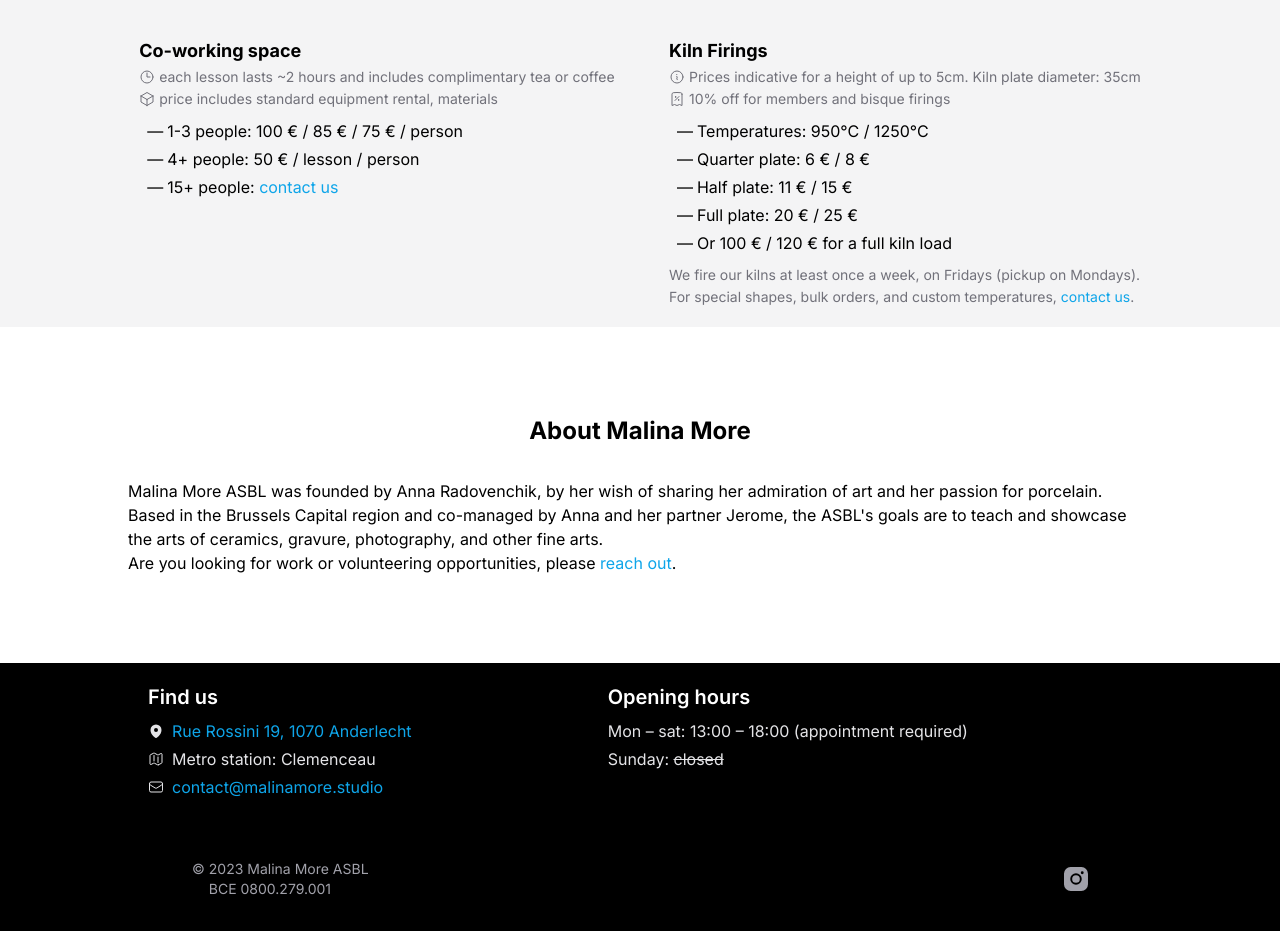
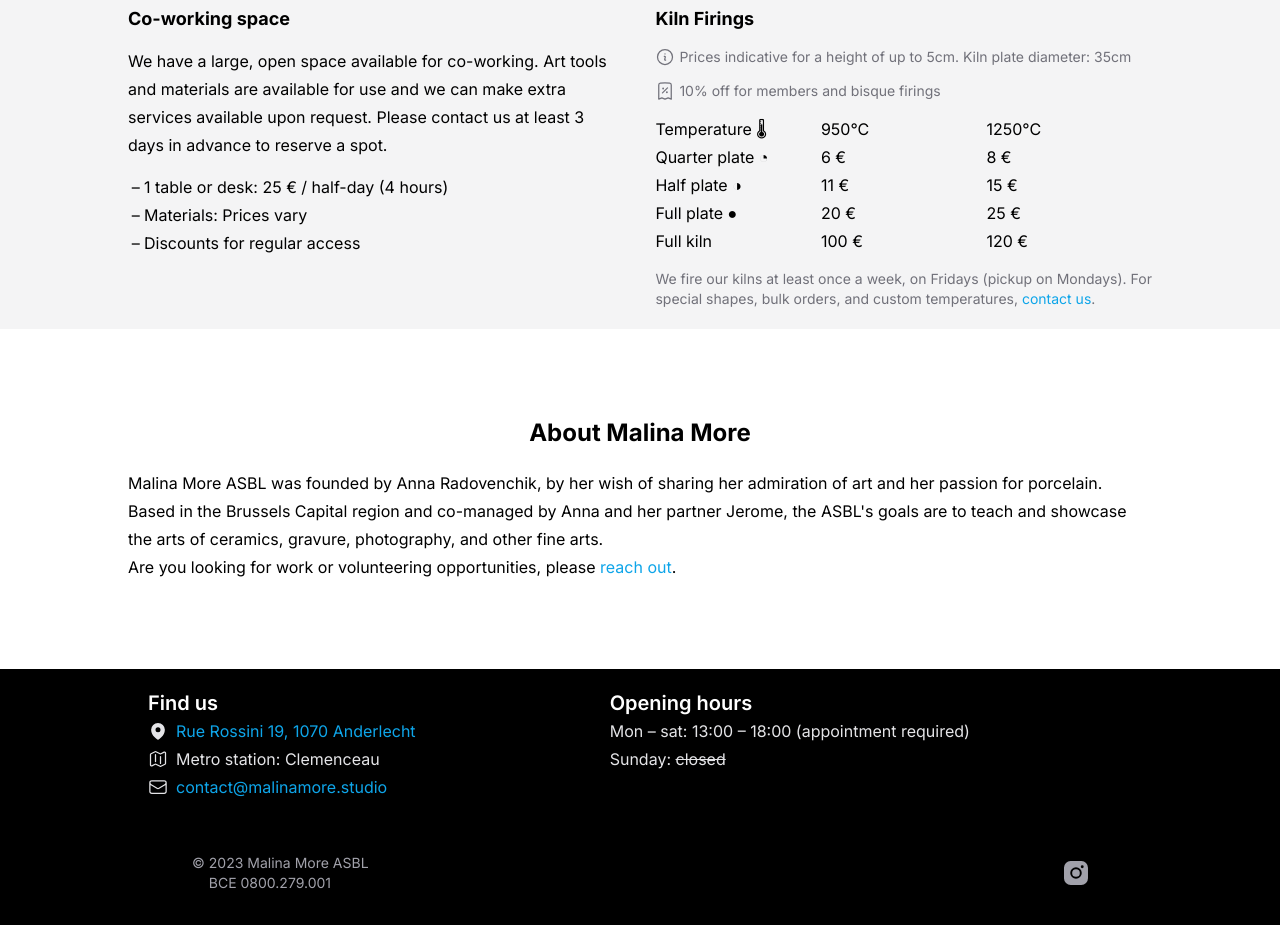
Before and after one commit to jleclanche/malinamore.studio, a Next.js app: page / in a window 1280 px wide. Shown: the part 1174-2105 px from the top of the page. Built offline with nearby package versions, Linux system fonts and the light colour scheme.

Commit message:
Content updates

```diff
--- a/app/page.tsx
+++ b/app/page.tsx
@@ -1,6 +1,5 @@
 import {
 	ClockIcon,
-	CubeIcon,
 	EnvelopeIcon,
 	InformationCircleIcon,
 	LanguageIcon,
@@ -21,12 +20,8 @@
 		<main
 			className={clsx(
 				"flex flex-col items-center overflow-x-hidden",
-				"gap-10",
+				"gap-10 leading-7",
 				"[&_a]:text-sky-500 [&_a:hover]:underline",
-				// add regular heading spacing
-				"[&>*>h1+*]:!mt-8",
-				"[&_ul]:pl-6 [&_ul]:py-2 [&_ul]:space-y-1 [&_ul.list-dash>li]:pl-1",
-				"[&_svg]:h-5 [&_svg]:w-5 md:[&_svg]:h-4 md:[&_svg]:w-4 [&_svg]:inline",
 			)}
 		>
 			<section className="max-w-5xl py-5">
@@ -96,14 +91,15 @@
 					<div>
 						<p className="font-bold text-lg">Group lessons</p>
 						<p className="text-sm text-zinc-500 flex md:items-center gap-x-1">
-							<ClockIcon /> Our weekly group lessons begin in June!
+							<ClockIcon className="w-5 h-5" /> Our weekly group lessons
+							begin in June!
 						</p>
 						<p className="text-sm text-zinc-500 flex items-center gap-x-1">
-							<EnvelopeIcon />
+							<EnvelopeIcon className="w-5 h-5" />
 							<EmailLink email={email}>Contact us</EmailLink> to reserve a
 							spot
 						</p>
-						<ul className="list-dash">
+						<ul className="list-dash pl-4">
 							<li>
 								Free-style ceramics (Weekly - good for beginners): 40 €
 							</li>
@@ -115,14 +111,15 @@
 					<div>
 						<p className="font-bold text-lg">On-demand classes</p>
 						<p className="text-sm text-zinc-500 flex md:items-center gap-x-1">
-							<ClockIcon />
+							<ClockIcon className="w-5 h-5" />
 							<EmailLink email={email}>Contact us</EmailLink> at least 5
 							days in advance
 						</p>
 						<p className="text-sm text-zinc-500 flex items-center gap-x-1">
-							<LanguageIcon /> Available in English or French
+							<LanguageIcon className="w-5 h-5" /> Available in English or
+							French
 						</p>
-						<ul className="list-dash">
+						<ul className="list-dash pl-4">
 							<li>1-3 people: 100 € / 85 € / 75 € / person</li>
 							<li>4+ people: 50 € / lesson / person</li>
 							<li>10+ people & birthdays: custom prices available</li>
@@ -135,7 +132,7 @@
 				id="what-we-do"
 				className="bg-zinc-100 w-full max-w-[100vw] child:max-w-5xl child:mx-auto py-5"
 			>
-				<h1 className="font-bold text-2xl text-center">
+				<h1 className="font-bold text-2xl text-center mb-5">
 					Other services available
 				</h1>
 
@@ -145,49 +142,63 @@
 						"child:space-y-1 md:child:space-y-0.5",
 					)}
 				>
-					<div>
+					<div className="flex flex-col gap-3">
 						<p className="font-bold text-lg">Co-working space</p>
-						<p className="text-sm text-zinc-500 flex md:items-center gap-x-1">
-							<ClockIcon /> each lesson lasts ~2 hours and includes
-							complimentary tea or coffee
+						<p>
+							We have a large, open space available for co-working. Art
+							tools and materials are available for use and we can make
+							extra services available upon request. Please contact us at
+							least 3 days in advance to reserve a spot.
 						</p>
-						<p className="text-sm text-zinc-500 flex items-center gap-x-1">
-							<CubeIcon /> price includes standard equipment rental,
-							materials
-						</p>
-						<ul className="list-dash">
-							<li>1-3 people: 100 € / 85 € / 75 € / person</li>
-							<li>4+ people: 50 € / lesson / person</li>
-							<li>
-								15+ people:{" "}
-								<EmailLink email={email}>contact us</EmailLink>
-							</li>
+						<ul className="list-dash pl-4">
+							<li>1 table or desk: 25 € / half-day (4 hours)</li>
+							<li>Materials: Prices vary</li>
+							<li>Discounts for regular access</li>
 						</ul>
 					</div>
 
-					<div>
+					<div className="flex flex-col gap-3">
 						<p className="font-bold text-lg">Kiln Firings</p>
-						<p className="text-sm text-zinc-500 flex items-center gap-x-1">
-							<InformationCircleIcon /> Prices indicative for a height of
-							up to 5cm. Kiln plate diameter: 35cm
+						<p className="text-sm text-zinc-500 flex gap-x-1">
+							<InformationCircleIcon className="w-5 h-5" /> Prices
+							indicative for a height of up to 5cm. Kiln plate diameter:
+							35cm
 						</p>
-						<p className="text-sm text-zinc-500 flex items-center gap-x-1">
-							<ReceiptPercentIcon /> 10% off for members and bisque
-							firings
+						<p className="text-sm text-zinc-500 flex gap-x-1">
+							<ReceiptPercentIcon className="w-5 h-5" /> 10% off for
+							members and bisque firings
 						</p>
-						<ul className="list-dash">
-							<li>Temperatures: 950°C / 1250°C</li>
-							<li>Quarter plate: 6 € / 8 €</li>
-							<li>Half plate: 11 € / 15 €</li>
-							<li>Full plate: 20 € / 25 €</li>
-							<li>Or 100 € / 120 € for a full kiln load</li>
+						<ul className="list-dash p-x-4">
+							<li className="grid grid-cols-3">
+								<span>Temperature 🌡</span>
+								<span>950°C</span>
+								<span>1250°C</span>
+							</li>
+							<li className="grid grid-cols-3">
+								<span>Quarter plate ◔</span>
+								<span>6 €</span>
+								<span>8 €</span>
+							</li>
+							<li className="grid grid-cols-3">
+								<span>Half plate ◑</span>
+								<span>11 €</span>
+								<span>15 €</span>
+							</li>
+							<li className="grid grid-cols-3">
+								<span>Full plate ●</span>
+								<span>20 €</span>
+								<span>25 €</span>
+							</li>
+							<li className="grid grid-cols-3">
+								<span>Full kiln</span>
+								<span>100 €</span>
+								<span>120 €</span>
+							</li>
 						</ul>
 						<p className="text-sm text-zinc-500">
 							We fire our kilns at least once a week, on Fridays (pickup
-							on Mondays).
-						</p>
-						<p className="text-sm text-zinc-500">
-							For special shapes, bulk orders, and custom temperatures,{" "}
+							on Mondays). For special shapes, bulk orders, and custom
+							temperatures,{" "}
 							<EmailLink email={email}>contact us</EmailLink>.
 						</p>
 					</div>
@@ -195,7 +206,9 @@
 			</section>
 
 			<section id="about" className="!py-12 max-w-5xl">
-				<h1 className="font-bold text-2xl text-center">About Malina More</h1>
+				<h1 className="font-bold text-2xl text-center mb-5">
+					About Malina More
+				</h1>
 				<p>
 					Malina More ASBL was founded by Anna Radovenchik, by her wish of
 					sharing her admiration of art and her passion for porcelain.
@@ -218,19 +231,22 @@
 				<div className="grid grid-flow-row-dense md:grid-flow-col-dense gap-x-8 gap-y-4 w-full max-w-5xl p-5">
 					<div>
 						<h1 className="font-semibold text-xl">Find us</h1>
-						<ul className="!pl-0 text-zinc-200 child:flex child:items-center child:gap-x-2">
+						<ul className="text-zinc-200 child:flex child:items-center child:gap-x-2">
 							<li>
-								<MapPinIcon title="Address" />
+								<MapPinIcon title="Address" className="w-5 h-5" />
 								<ExternalLink href="https://goo.gl/maps/cpYJ3jmpV7xyLUneA?coh=178571&entry=tt">
 									Rue Rossini 19, 1070 Anderlecht
 								</ExternalLink>
 							</li>
 							<li>
-								<MapIcon />
+								<MapIcon className="w-5 h-5" />
 								Metro station: Clemenceau
 							</li>
 							<li>
-								<EnvelopeIcon title="Email address" />{" "}
+								<EnvelopeIcon
+									title="Email address"
+									className="w-5 h-5"
+								/>{" "}
 								<EmailLink email={email} />
 							</li>
 						</ul>
--- a/tailwind.config.js
+++ b/tailwind.config.js
@@ -9,7 +9,7 @@
 	],
 	theme: {
 		listStyleType: {
-			dash: "'\\2014'",
+			dash: "'\\2013\\00a0'",
 		},
 		extend: {},
 	},
```
